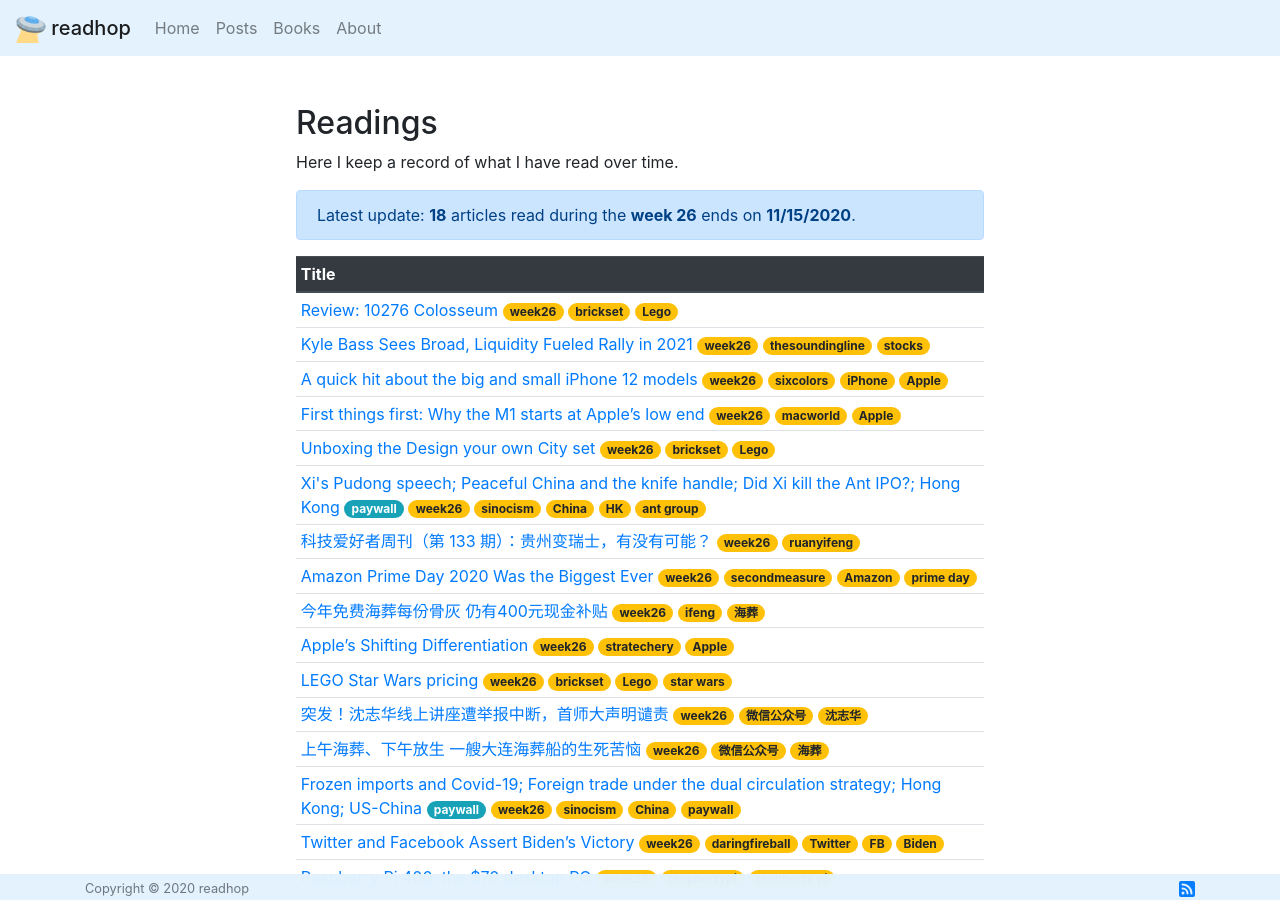
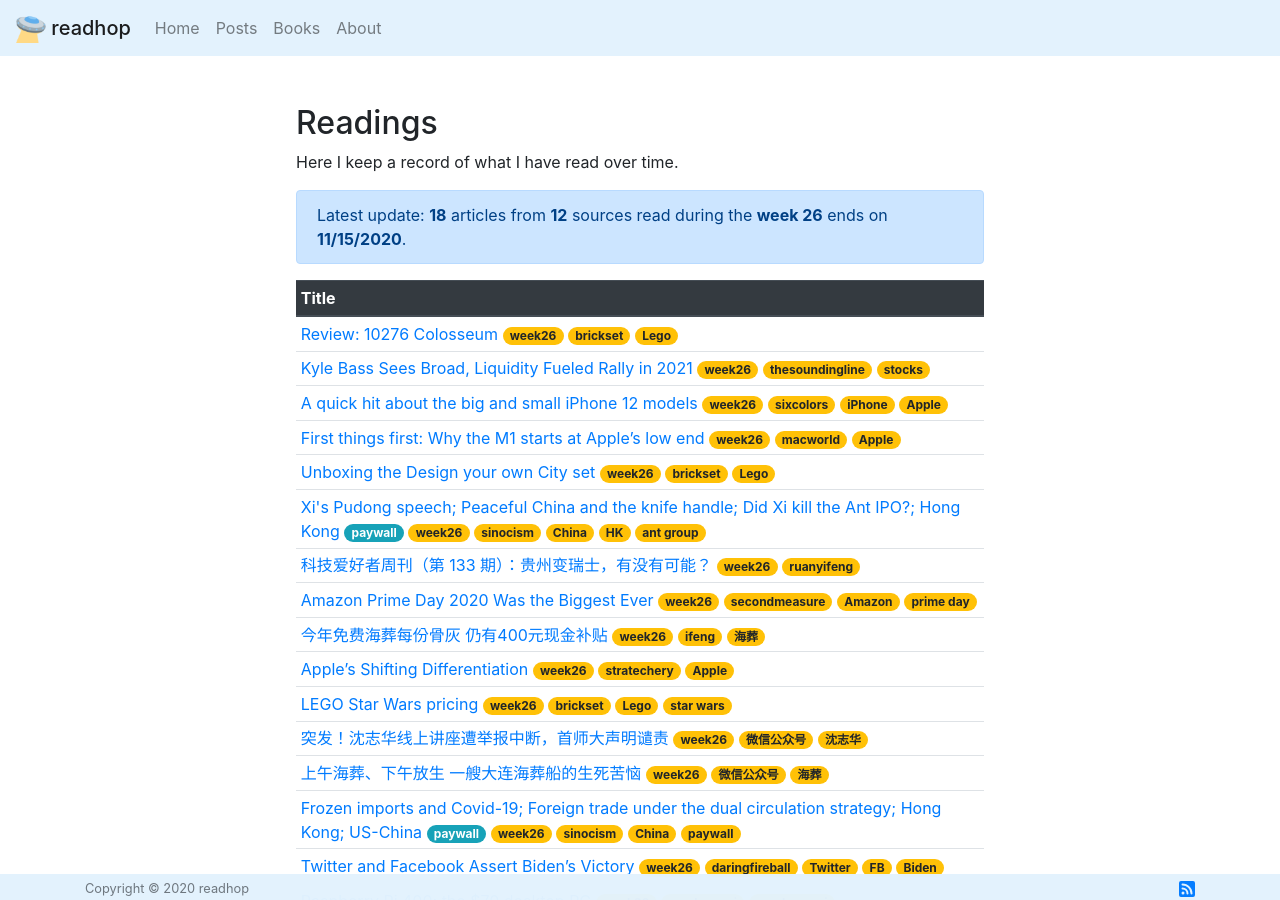
Before and after one commit to robocalpico/robocalpico.github.io, a Jekyll site: the page built from index.md, in a window 1280 px wide and 900 px high. Built offline with Jekyll 4.4.1, drawn with Linux system fonts in a browser that asks for light colours; comment, search, counter and statistics services are not loaded.

Commit message:
add weekly source

```diff
--- a/_data/stats.yaml
+++ b/_data/stats.yaml
@@ -1,3 +1,4 @@
 weekly_count: 18
+weekly_sources: 12
 week_no: 26
 last_end: 11/15/2020
--- /dev/null
+++ b/_data/weekly_data.csv
@@ -0,0 +1,3 @@
+week_no,end_date,posts_ct,sources_ct
+25,11/8/2020,16,14
+26,11/15/2020,18,12
--- a/index.md
+++ b/index.md
@@ -8,7 +8,7 @@
 <p class="noindent">Here I keep a record of what I have read over time.</p>
 
 <div class="alert alert-primary" role="alert">
-  Latest update: <b>{{ site.data.stats.weekly_count }}</b> articles read during the <b>week {{ site.data.stats.week_no }}</b> ends on <b>{{ site.data.stats.last_end }}</b>.
+  Latest update: <b>{{ site.data.stats.weekly_count }}</b> articles from <b>{{ site.data.stats.weekly_sources }}</b> sources read during the <b>week {{ site.data.stats.week_no }}</b> ends on <b>{{ site.data.stats.last_end }}</b>.
 </div>
 
 <table class="table table-sm">
```
